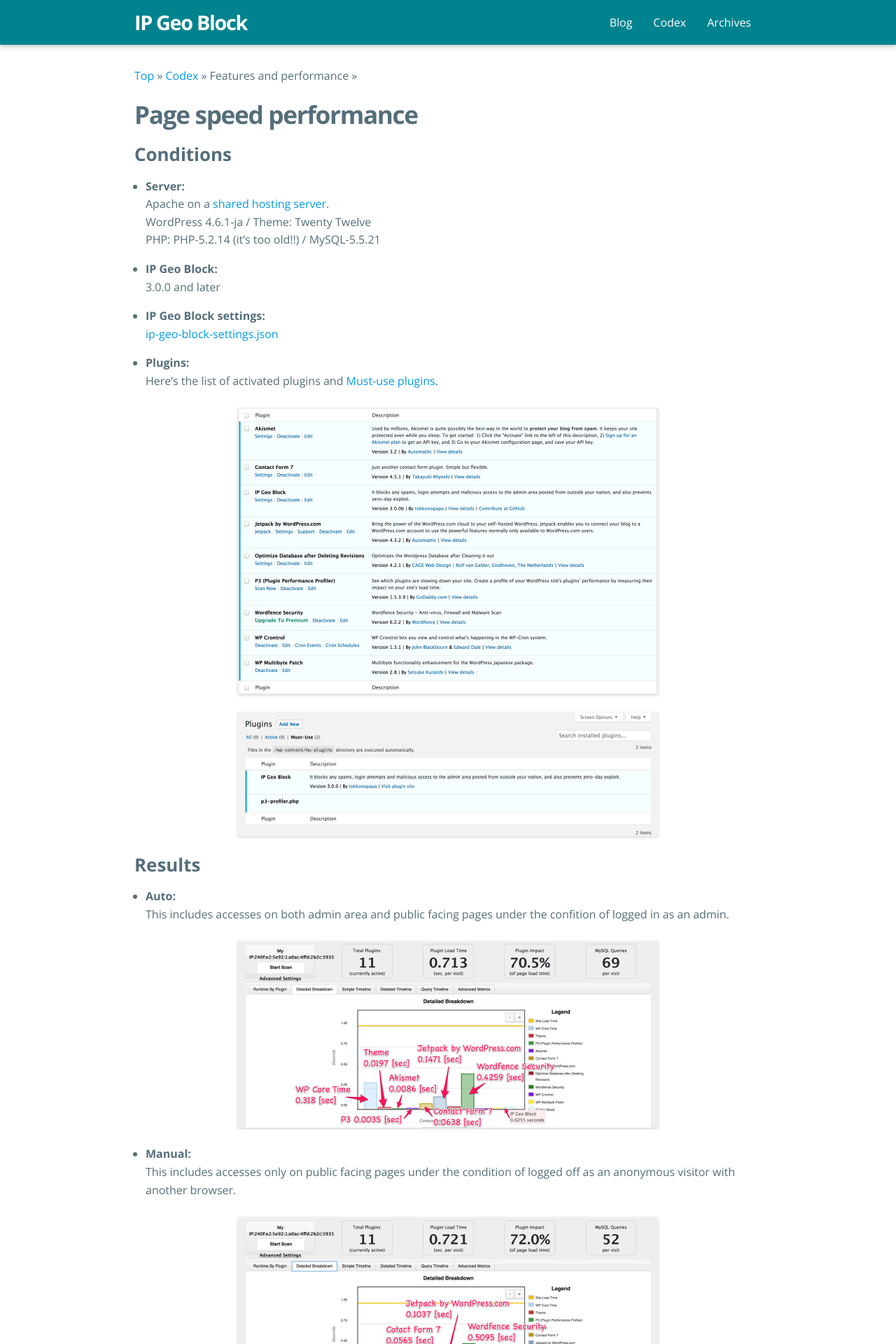
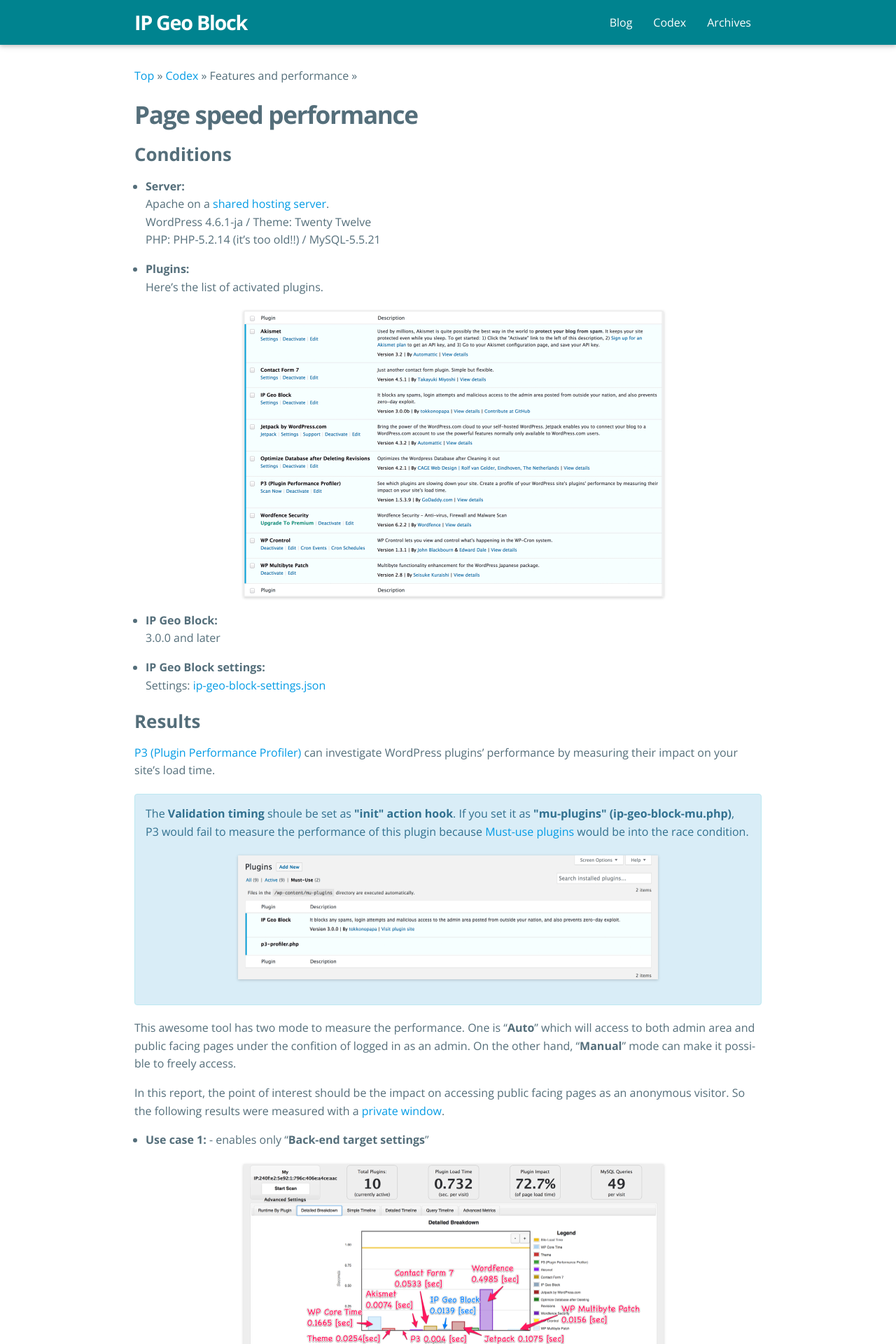
Before and after one commit to tokkonopapa/WordPress-IP-Geo-Block, a Jekyll site: the page built from _codex/03. Features and performance/10/page-speed-performance.md, in a window 1280 px wide. Shown: the top 1920 px of the page at 70% size. Built offline with Jekyll 4.4.1, drawn with Linux system fonts in a browser that asks for light colours; some web fonts are replaced; some of the changed text lies outside the part shown.

Commit message:
Update codex.

```diff
--- a/_codex/03. Features and performance/10/page-speed-performance.md
+++ b/_codex/03. Features and performance/10/page-speed-performance.md
@@ -14,46 +14,51 @@
   WordPress 4.6.1-ja / Theme: Twenty Twelve
   PHP: PHP-5.2.14 (it's too old!!) / MySQL-5.5.21
 
+- **Plugins:**
+  Here's the list of activated plugins.
+
+  ![Activated Plugins]({{ '/img/2016-10/P3-plugins.png' | prepend: site.baseurl }}
+   "Activated Plugins"
+  )
+
 - **IP Geo Block:**
   3.0.0 and later
 
 - **IP Geo Block settings:**
+  Settings:
   [ip-geo-block-settings.json](https://gist.github.com/tokkonopapa/a6805c53b32e0fb1dc49c19434e81591 "IP Geo Block settings for performance measure.")
-
-- **Plugins:**
-  Here's the list of activated plugins and [Must-use plugins](https://codex.wordpress.org/Must_Use_Plugins "Must Use Plugins &laquo; WordPress Codex").
-
-![Activated Plugins]({{ '/img/2016-10/P3-plugins.png' | prepend: site.baseurl }}
- "Activated Plugins"
-)
-
-![Must-use Plugins]({{ '/img/2016-10/P3-mu-plugins.png' | prepend: site.baseurl }}
- "Must-use Plugins"
-)
 
 ### Results ###
 
-- **Auto:**
-  This includes accesses on both admin area and public facing pages under the
-  confition of logged in as an admin.
+[P3 (Plugin Performance Profiler)](https://wordpress.org/plugins/p3-profiler/ "P3 (Plugin Performance Profiler) &mdash; WordPress Plugins")
+can investigate WordPress plugins' performance by measuring their impact on
+your site's load time.
 
-![The result of P3 (auto)]({{ '/img/2016-10/P3-auto.png' | prepend: site.baseurl }}
- "The result of P3 (auto)"
-)
+<div class="alert alert-info">
+    The <strong>Validation timing</strong> shoule be set as
+    <strong>"init" action hook</strong>. If you set it as
+    <strong>"mu-plugins" (ip-geo-block-mu.php)</strong>, P3 would fail to
+    measure the performance of this plugin because
+    <a href="https://codex.wordpress.org/Must_Use_Plugins" title="Must Use Plugins &laquo; WordPress Codex">Must-use plugins</a>
+    would be into the race condition.
+    <img src="/img/2016-10/P3-mu-plugins.png" title="Must-use Plugins" />
+</div>
 
-- **Manual:**
-  This includes accesses only on public facing pages under the condition of
-  logged off as an anonymous visitor with another browser.
+This awesome tool has two mode to measure the performance. One is "**Auto**"
+which will access to both admin area and public facing pages under the
+confition of logged in as an admin. On the other hand, "**Manual**" mode can
+make it possible to freely access.
 
-![The result of P3 (manual)]({{ '/img/2016-10/P3-manual.png' | prepend: site.baseurl }}
- "The result of P3 (manual)"
-)
+In this report, the point of interest should be the impact on accessing public
+facing pages as an anonymous visitor. So the following results were measured
+with a [private window](https://support.mozilla.org/en-US/kb/private-browsing-use-firefox-without-history "Private Browsing - Use Firefox without saving history | Firefox Help").
 
-IP Geo Block spends only 0.5 [msec] !?
+- **Use case 1:** - enables only "**Back-end target settings**"
+  ![The result of P3 (back-end)]({{ '/img/2016-10/P3-manual-backend.png' | prepend: site.baseurl }}
+   "The result of P3 (back-end)"
+  )
 
-It may be incorrect because of **"mu-plugins" (ip-geo-block-mu.php)** mode.
-Here is the result with **"init" action hook** mode.
-
-![The result of P3 (init action hook)]({{ '/img/2016-10/P3-manual-init.png' | prepend: site.baseurl }}
- "The result of P3 (init action hook)"
-)
+- **Use case 2:** - enables both "**Back-end target settings**" and "**Front-end target settings**"
+  ![The result of P3 (front-end)]({{ '/img/2016-10/P3-manual-frontend.png' | prepend: site.baseurl }}
+   "The result of P3 (front-end)"
+  )
--- a/css/main.css
+++ b/css/main.css
@@ -67,7 +67,7 @@
   display: block;
   height: auto;
   max-width: 100%;
-  margin: 1.6em auto;
+  margin: 1.3em auto;
   box-shadow: 0px 1px 4px rgba(0, 0, 0, 0.2);
 }
 @media only screen and (min-width: 720px) {
```
Also changed, not shown: _codex/03. Features and performance/07/record-settings-and-logs.md (+1 -1 lines), _codex/04. Blocking on front-end/03/ua-string-and-qualification.md (+2 -0 lines), css/main.min.css, img/2016-10/P3-auto.png (deleted), img/2016-10/P3-manual-backend.png (added), img/2016-10/P3-manual-frontend.png (renamed from img/2016-10/P3-manual-init.png), img/2016-10/P3-manual.png (deleted).
